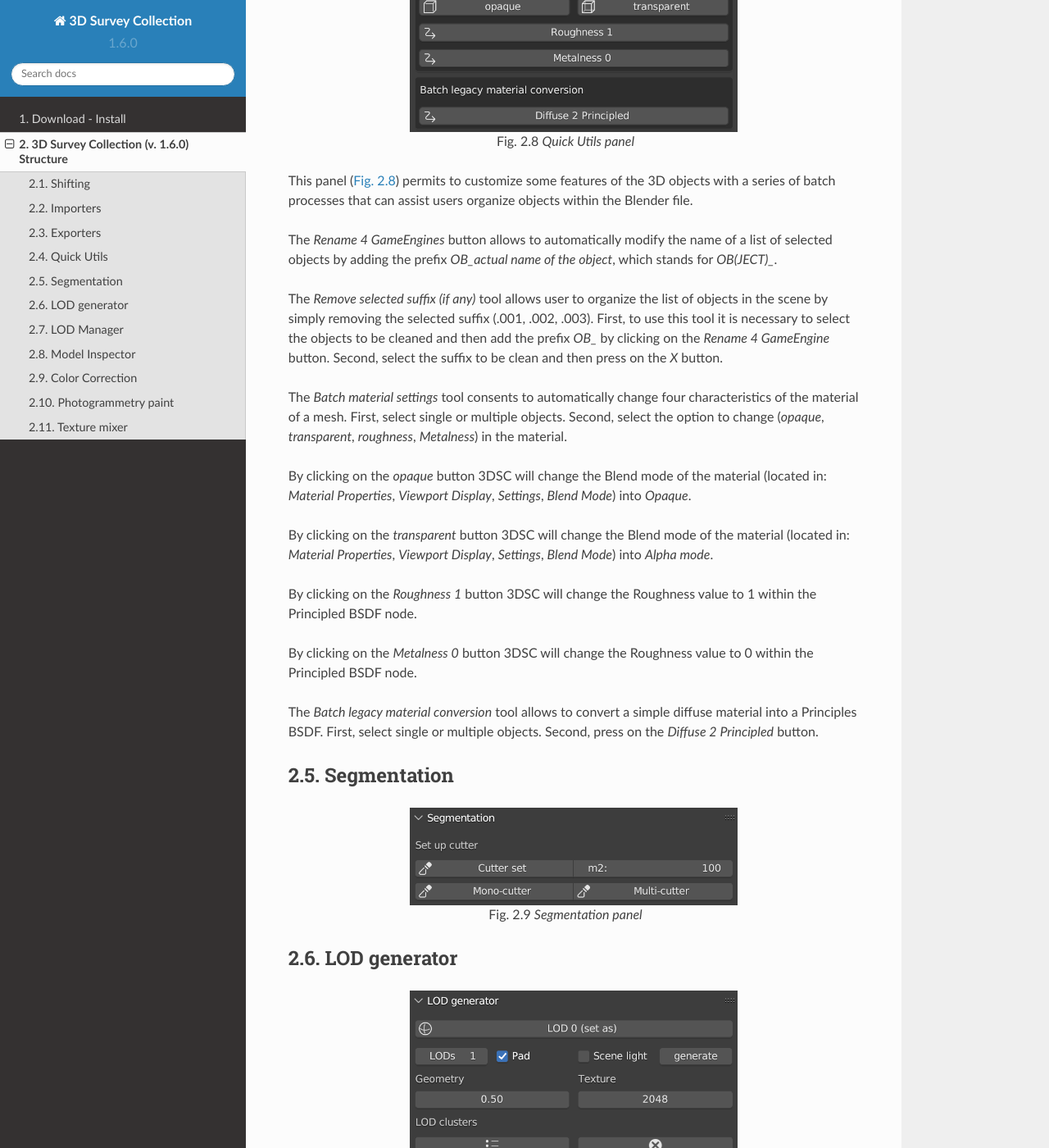
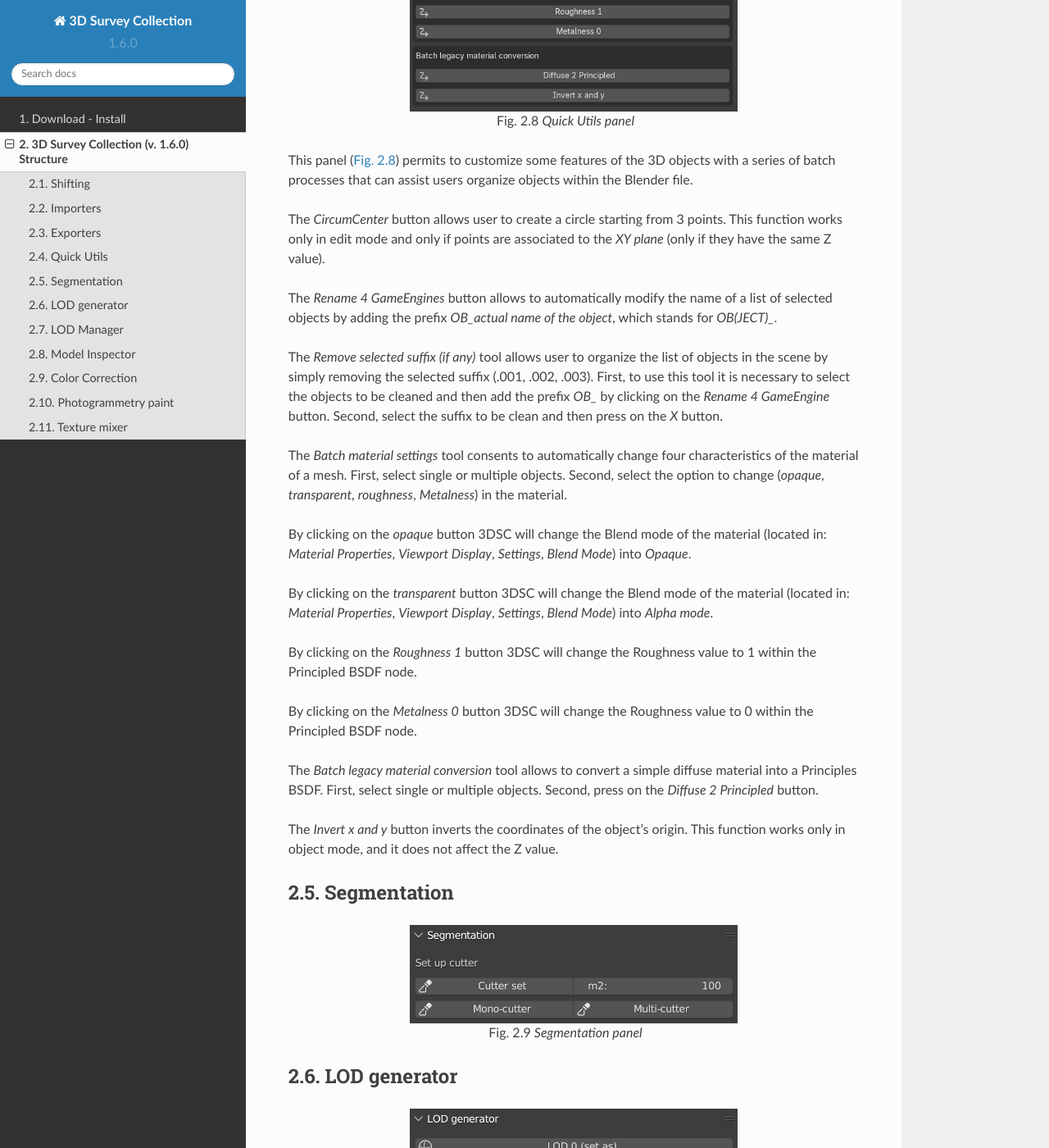
Before and after one commit to zalmoxes-laran/3D-survey-collection-doc, a Sphinx documentation site: the page built from docs/3DSCstructure.rst, in a window 1280 px wide and 1400 px high, scrolled down 7561 px. Shown: the whole window at 82% size. Built offline with Sphinx 7.4.7 and the Read the Docs theme 2.0.0, drawn with Linux system fonts in a browser that asks for light colours.

Commit message:
update QuickUtils panel

```diff
--- a/docs/3DSCstructure.rst
+++ b/docs/3DSCstructure.rst
@@ -212,13 +212,16 @@ Quick Utils
 
 .. _Quick_UtilsFIG:
 
-.. figure:: img/QuickUtils.png
+.. figure:: img/QuickUtils.jpg
    :width: 400
    :align: center
 
    Quick Utils panel
 
 This panel (:numref:`Fig. %s <Quick_UtilsFIG>`) permits to customize some features of the 3D objects with a series of batch processes that can assist users organize objects within the Blender file.
+
+The *CircumCenter* button allows user to create a circle starting from 3 points.
+This function works only in edit mode and only if points are associated to the *XY plane* (only if they have the same Z value).
 
 The *Rename 4 GameEngines* button allows to automatically modify the name of a list of selected objects by adding the prefix *OB_actual name of the object*, which stands for *OB(JECT)_*.
 
@@ -241,6 +244,9 @@ By clicking on the *Metalness 0* button 3DSC will change the Roughness value to
 The *Batch legacy material conversion* tool allows to convert a simple diffuse material into a Principles BSDF.
 First, select single or multiple objects.
 Second, press on the *Diffuse 2 Principled* button.
+
+The *Invert x and y* button inverts the coordinates of the object’s origin.
+This function works only in object mode, and it does not affect the Z value.
 
 
 .. _Segmentation:
```
Also changed, not shown: docs/img/QuickUtils.jpg (added), docs/img/QuickUtils.png (deleted).
